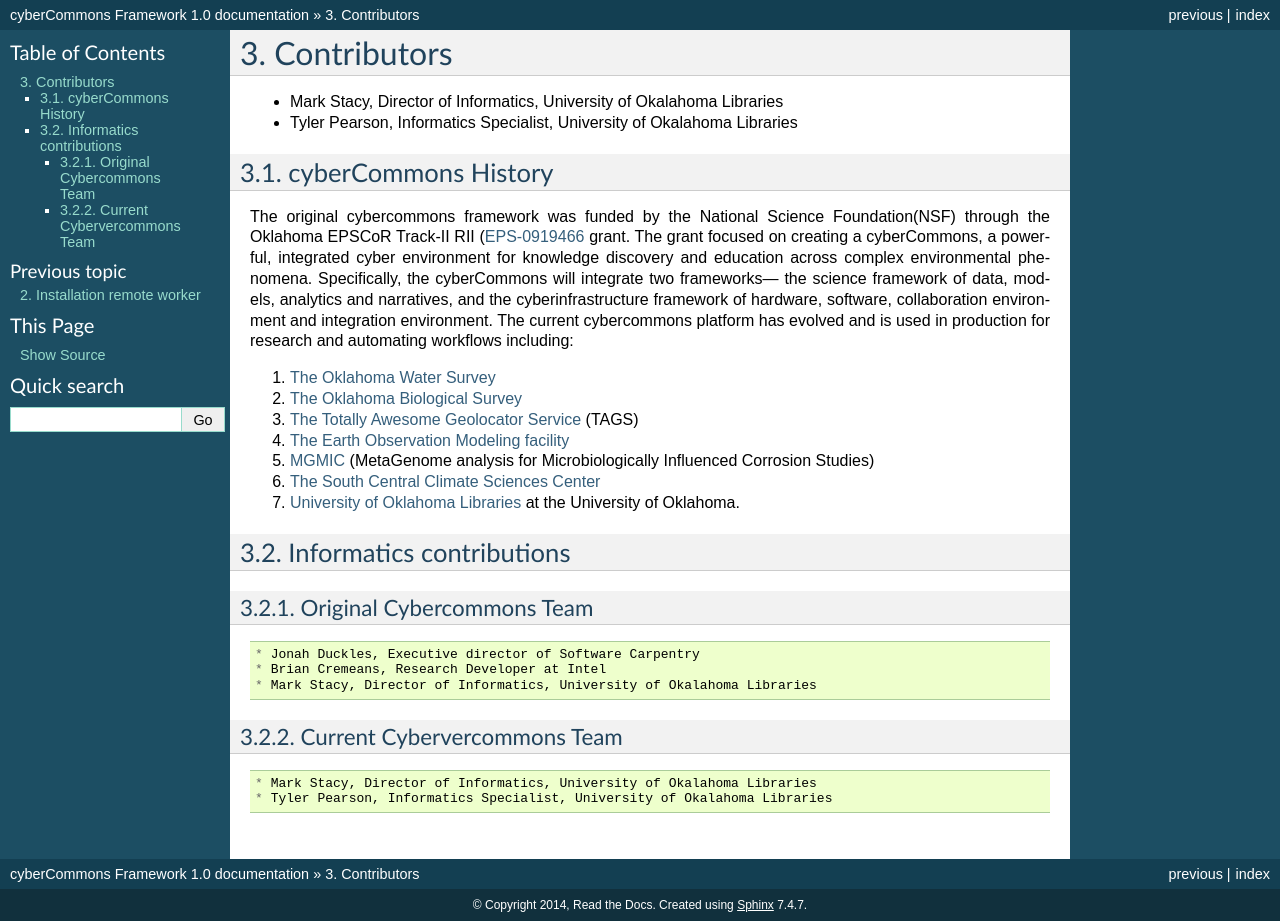
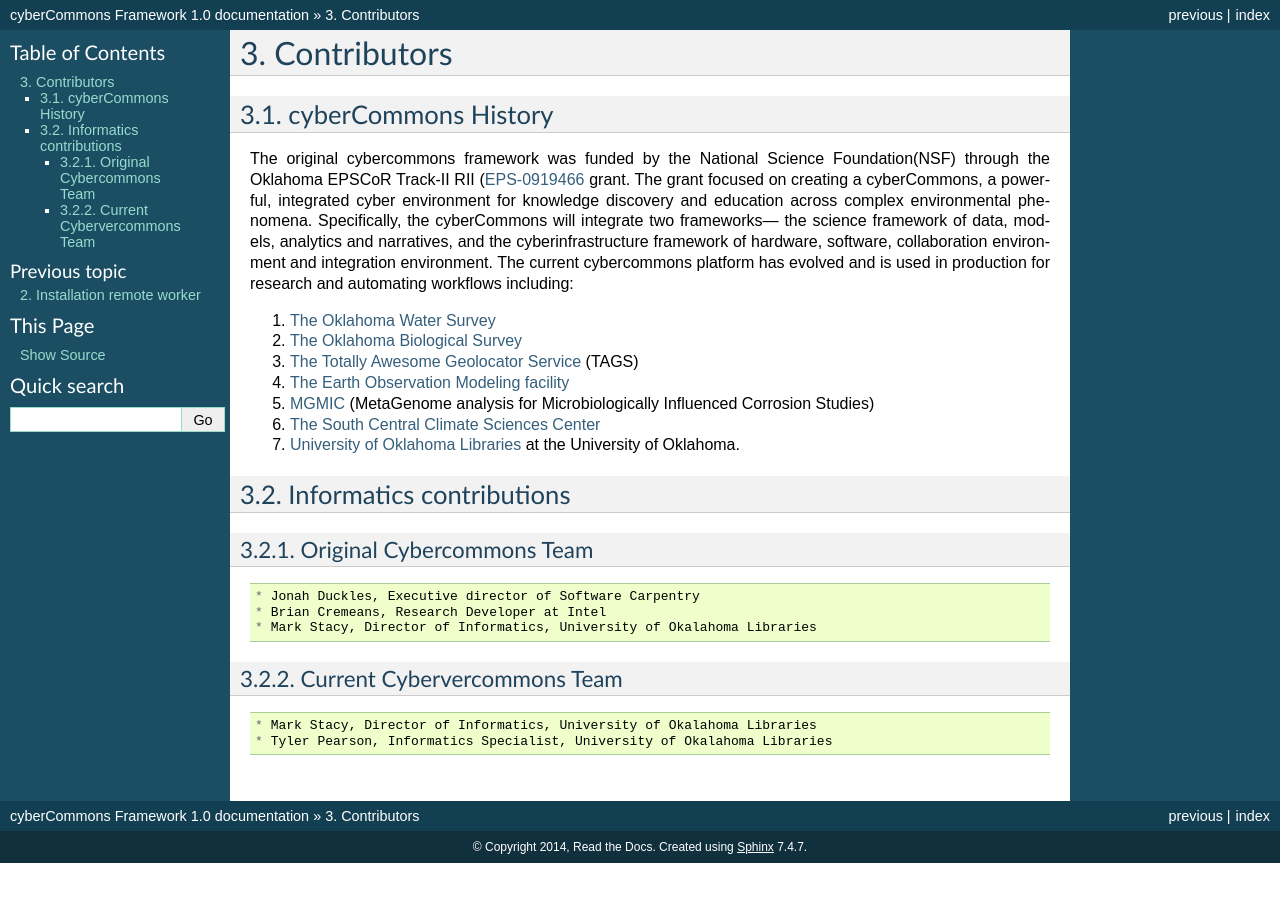
Before and after one commit to cybercommons/cybercom-new, a Sphinx documentation site: the page built from docs/authors.rst, in a window 1280 px wide. Built offline with Sphinx 7.4.7, drawn with Linux system fonts in a browser that asks for light colours; after the commit the page ends 900 px from its top, so only the background shows below that.

Commit message:
update authors

```diff
--- a/docs/authors.rst
+++ b/docs/authors.rst
@@ -1,10 +1,5 @@
 Contributors
 ============
-
--  Mark Stacy, Director of Informatics, University of Okalahoma
-   Libraries
--  Tyler Pearson, Informatics Specialist, University of Okalahoma
-   Libraries
 
 cyberCommons History
 ~~~~~~~~~~~~~~~~~~~~
```
